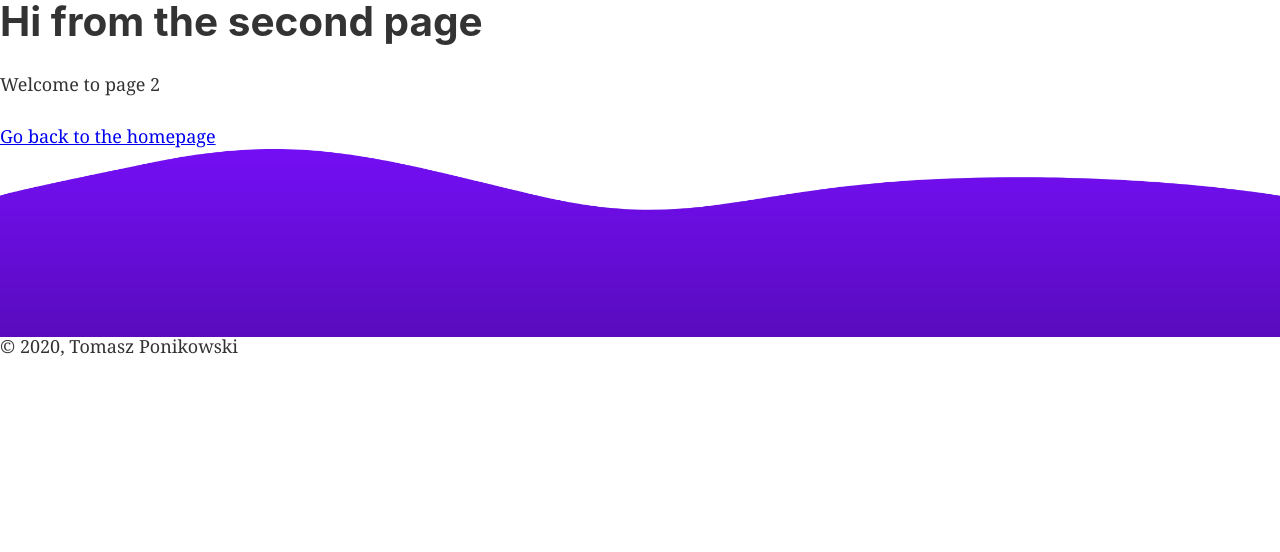
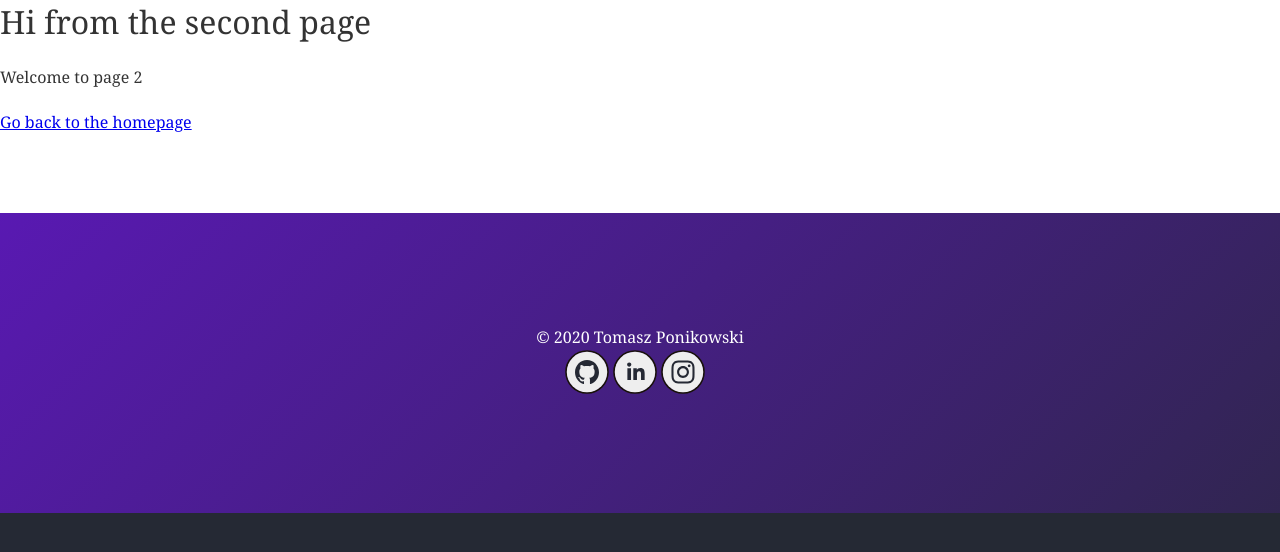
Before and after one commit to tomdrakos/my-portfolio, a Gatsby site: page /page-2 in a window 1280 px wide. Built offline with nearby package versions, Linux system fonts and the light colour scheme; Gatsby itself is replaced by a stand-in of ours.

Commit message:
Improved typography and footer

```diff
--- a/src/components/layout.css
+++ b/src/components/layout.css
@@ -5,6 +5,9 @@ html {
   font-family: sans-serif;
   -ms-text-size-adjust: 100%;
   -webkit-text-size-adjust: 100%;
+  background-color: #252934;
+  /* font: 112.5%/1.45em georgia, serif; */
+
 }
 body {
   margin: 0;
@@ -190,7 +193,7 @@ textarea {
   font: inherit;
 }
 html {
-  font: 112.5%/1.45em georgia, serif;
+  /* font: 112.5%/1.45em georgia, serif; */
   box-sizing: border-box;
   overflow-y: scroll;
 }
@@ -235,12 +238,13 @@ h1 {
   padding-top: 0;
   margin-bottom: 1.45rem;
   color: inherit;
-  font-family: -apple-system, BlinkMacSystemFont, Segoe UI, Roboto, Oxygen,
-    Ubuntu, Cantarell, Fira Sans, Droid Sans, Helvetica Neue, sans-serif;
-  font-weight: bold;
+  /* font-family: -apple-system, BlinkMacSystemFont, Segoe UI, Roboto, Oxygen,
+    Ubuntu, Cantarell, Fira Sans, Droid Sans, Helvetica Neue, sans-serif; */
+  /* font-weight: bold; */
   text-rendering: optimizeLegibility;
-  font-size: 2.25rem;
-  line-height: 1.1;
+  font-weight: 100;
+  /* font-size: 2.25rem; */
+  /* line-height: 1.1; */
 }
 h2 {
   margin-left: 0;
@@ -652,12 +656,42 @@ html, body {
 
 .loading-screen > .logo {
   max-width: 10% !important;
+  z-index: 999999 !important;
 
 }
 
 @media only screen and (max-width : 900px) {
   .loading-screen > .logo {
     max-width: 35% !important;
+  }
+}
+
+@media only screen and (max-width : 900px) {
+
+}
+
+.footer-background {
+  background: linear-gradient(-45deg, #252934, #7510F7);
+  background-size: 200% 200%;
+  animation: gradient 7s ease infinite;
+  height: 300px;
+  position: relative;
+  display: flex;
+  flex-direction: column;
+  justify-content: center;
+  align-items: center;
+}
+
+
+@keyframes gradient {
+  0% {
+    background-position: 0% 50%;
+  }
+  50% {
+    background-position: 100% 50%;
+  }
+  100% {
+    background-position: 0% 50%;
   }
 }
 
@@ -703,34 +737,9 @@ html, body {
     -moz-animation-delay: 0.3s;
     -ms-animation-delay: 0.3s;
     animation-delay: 0.3s;
-  /* transform-origin: 50% 49.2%; */
 }
 
-/* @-ms-keyframes spin {
-    from { -ms-transform: rotate(0deg); }
-    to { -ms-transform: rotate(2520deg); }
-}
-@-moz-keyframes spin {
-    from { -moz-transform: rotate(0deg); }
-    to { -moz-transform: rotate(2520deg); }
-}
-@-webkit-keyframes spin {
-    from { -webkit-transform: rotate(0deg); }
-    to { -webkit-transform: rotate(2520deg); }
-} */
 @keyframes spin {
-    /* from {
-        transform:rotate(0deg);
-    }
-    to {
-        transform:rotate(2520deg);
-    } */
-
-     /* 0% { transform:rotate(0deg); }
-    30% { transform:rotate(45deg); }
-    68% { transform:rotate(-45deg); }
-    100% { transform:rotate(0deg); } */
-
     0% { transform:scale(1); }
     50% { transform:scale(0.6); }
     100% { transform:scale(1); }
@@ -746,3 +755,11 @@ html, body {
     from {opacity: 1;}
     to {opacity: 0;}
 }
+
+main {
+  background-color: white;
+}
+
+footer {
+  margin-top: 0px !important;
+}
--- a/src/components/layout.js
+++ b/src/components/layout.js
@@ -11,7 +11,7 @@ import { useStaticQuery, graphql } from "gatsby"
 
 import Header from "./header"
 import "./layout.css"
-import PathBcg from "../images/path_bcg4.png"
+import PathBcg from "../images/Path 23.png"
 import WavesSvg from "../images/waves.svg"
 
 import { FontAwesomeIcon } from "@fortawesome/react-fontawesome"
@@ -19,6 +19,8 @@ import { library } from "@fortawesome/fontawesome-svg-core"
 import { fab, faTwitter } from "@fortawesome/free-brands-svg-icons"
 
 import Avatar from "../images/face_avatar2.png"
+
+import SocialIcons from "./start-page/social-icons"
 
 
 library.add(faTwitter)
@@ -48,7 +50,6 @@ const Layout = ({ children }) => {
     <>
       {/* <Header siteTitle={data.site.siteMetadata.title} /> */}
 
-
       {isLoading && (
         <div className="loading-screen">
            <a className="logo spinit" href="/">
@@ -57,18 +58,28 @@ const Layout = ({ children }) => {
         </div>
       )}
 
+      <main style={{display: isLoading ? 'none' : 'block'}}>{children}</main>
+      <div class="footer" style={{display: isLoading ? 'none' : 'block'}}>
+        <div style={{paddingBottom: '80px', backgroundColor: 'white'}}></div>
+          <div  className="footer-background">
+            <span style={{color: 'white'}}>© {new Date().getFullYear()} Tomasz Ponikowski</span>
+            <span><SocialIcons /></span>
+        </div>
+      </div>
 
-      {!isLoading && (
-        <main>{children}</main>
-      )}
-
-      {!isLoading && (
-        <footer>
-        <img src={PathBcg} alt="Path" style={{marginBottom: -10}}></img>
-          © {new Date().getFullYear()}, Tomasz Ponikowski
-          {` `}
-        </footer>
-      )}
+      {/* <div style={{position: 'relative'}}>
+      <div style={{position: 'absolute', top: '50%', left: '50%', color: 'white'}}>© {new Date().getFullYear()}
+          <span style={{color: 'white'}}> Tomasz Ponikowski</span>
+          <SocialIcons />
+        </div>
+        <img src={PathBcg} alt="Path" style={{marginBottom: -10, backgroundColor: 'white', maxWidth: '400%'}}></img>
+      </div>
+       */}
+      {/* <footer style={{display: isLoading ? 'none' : 'block'}}>
+      <img src={PathBcg} alt="Path" style={{marginBottom: -10, backgroundColor: 'white'}}></img>
+        © {new Date().getFullYear()}, Tomasz Ponikowski
+        {` `}
+      </footer> */}
     </>
   )
 }
--- a/src/components/start-page/start-page.js
+++ b/src/components/start-page/start-page.js
@@ -176,7 +176,9 @@ const StartPage = () => {
 
         <div className="container column">
           <div className="item">
-            <span style={{ color: `#7510F7` }}>Cześć, co u Ciebie? </span>
+          <h1><span style={{ color: `#7510F7`}}>Cześć, co u Ciebie? </span></h1>
+          {/* <span style={{ color: `#7510F7`}}>Cześć, co u Ciebie? </span> */}
+
           </div>
           <div className="item">
             <div className="animated-text">Miło mi, że tutaj zajrzałeś.</div>
@@ -199,6 +201,8 @@ const StartPage = () => {
           </div>
         </div>
       </div>
+
+      {/* <div className="spacer"></div> */}
       <Element name="scroll-to-pinfo" className="element">
         <div className="container content-center violet-main-background">
           <section id="pinfo" className="flex section">
--- a/src/components/start-page/start-page.scss
+++ b/src/components/start-page/start-page.scss
@@ -13,11 +13,24 @@ $screen-max-900p: "only screen and (max-width : 900px)";
 }
 
 body {
-  // padding-top: 100px;
   text-align: center;
-  // background: #F1F1F2;
-  font-family: 'Bangers', sans-serif;
+  font-family: 'Bangers', sans-serif !important;
+  -webkit-font-smoothing: antialiased;
+  -moz-osx-font-smoothing: grayscale;
 }
+
+// body {
+//   font-size: calc(14px + (26 - 14) * ((100vw - 300px) / (1600 - 300)));
+// }
+
+#preload {
+  display: none;
+}
+
+// h1 {
+//   font-family: 'Bangers', sans-serif !important;
+// }
+
 
 .main-button {
   border: 2px solid #fff;
@@ -132,10 +145,12 @@ body {
   white-space: nowrap;
   overflow: hidden;
   // font-family: 'Open Sans', sans-serif;
-  font-size: 35px;
+  font-size: 2em;
+  // font-size: 3.5vh;
   color: rgba(255,255,255,.70);
   margin: 0 auto;
-  height: 35px;
+  height: 1em;
+  // height: 3.6vh;
 }
 
 /* Animation */
@@ -148,7 +163,7 @@ body {
 
 @keyframes animated-text{
   from{width: 0;}
-  to{width: 435px;}
+  to{width: 760px;}
 }
 
 /* cursor animations */
@@ -295,49 +310,7 @@ body {
   background-color: #cccccc;
 }
 
-// body {
-// 	background: linear-gradient(-45deg, #ee7752, #e73c7e, #23a6d5, #23d5ab);
-// 	background-size: 400% 400%;
-// 	animation: gradient 15s ease infinite;
-// }
 
-// @keyframes gradient {
-// 	0% {
-// 		background-position: 0% 50%;
-// 	}
-// 	50% {
-// 		background-position: 100% 50%;
-// 	}
-// 	100% {
-// 		background-position: 0% 50%;
-// 	}
-// }
-
-// sdffdsffffffffffffffffffffffffffffffffffffffffffffffff
-// sfdsfsfsdfdsfsdfsfsd
-// sdffdsffffffffffffffffffffffffffffffffffffffffffffffff
-// sfdsfsfsdfdsfsdfsfsd
-// sdffdsffffffffffffffffffffffffffffffffffffffffffffffff
-// sfdsfsfsdfdsfsdfsfsd
-// sdffdsffffffffffffffffffffffffffffffffffffffffffffffff
-// sfdsfsfsdfdsfsdfsfsd
-// sdffdsffffffffffffffffffffffffffffffffffffffffffffffff
-// sfdsfsfsdfdsfsdfsfsd
-// sdffdsffffffffffffffffffffffffffffffffffffffffffffffff
-// sfdsfsfsdfdsfsdfsfsd
-// sdffdsffffffffffffffffffffffffffffffffffffffffffffffff
-// sfdsfsfsdfdsfsdfsfsd
-
-
-
-body {
-  -webkit-font-smoothing: antialiased;
-  -moz-osx-font-smoothing: grayscale;
-}
-
-#preload {
-  display: none;
-}
 
 
 
@@ -346,7 +319,7 @@ body {
   box-sizing: inherit;
   cursor: pointer;
   display: inline-block;
-  font-size: 13pt;
+  font-size: 26pt;
   padding: 10px 20px;
   transition: all 0.5s;
 }
@@ -375,9 +348,7 @@ footer {
   color: white;
   margin-top: 5em;
 }
-  .button {
-    font-size: 16pt;
-  }
+
 
 ////////////////////////////FOOTER WAVE//////////////////////////////////
   .ocean {
@@ -430,6 +401,18 @@ footer {
   max-width: 40%;
 }
 
+.page-title {
+  font-size: 50px
+}
+
+.page-subtitle {
+
+}
+
+h1 {
+  font-size: 2.25em;
+}
+
 @media #{$screen-max-1440p} {
   .violet-main-background {
     max-width: 95%;
@@ -438,9 +421,28 @@ footer {
   .logo {
     max-width: 8%;
   }
+  h1 {
+    font-size: 1.5em;
+  }
+  .animated-text {
+    font-size: 1.25em;
+  }
+
+  @keyframes animated-text{
+    from{width: 0;}
+    to{width: 460px;}
+  }
+
+  .button {
+    font-size: 20pt;
+  }
 }
 
 @media #{$screen-max-900p} {
+
+  .button {
+    font-size: 18pt;
+  }
 
   .second-logo {
     max-width: 20%;
@@ -513,16 +515,30 @@ footer {
 
   .my-content {
     font-size: 25px;
+    // position: absolute;
+    // left: 0;
+    // top: 0;
+    // width: 100%;
+    // height: 100%;
   }
 
+
+
+.spacer {
+  height: 110px;
+  background-color: transparent;
+  margin-bottom: 50px;
+}
+
+
   .animated-text {
-    font-size: 20px;
+    font-size: 25px;
     height: 25px;
   }
 
   @keyframes animated-text{
     from{width: 0;}
-    to{width: 280px;}
+    to{width: 260px;}
   }
 
   .logo {
@@ -563,3 +579,54 @@ footer {
   }
 
 }
+
+
+/* Start of example */
+
+// @function strip-unit($value) {
+//   @return $value / ($value * 0 + 1);
+// }
+
+// @mixin fluid-type($min-vw, $max-vw, $min-font-size, $max-font-size) {
+//   $u1: unit($min-vw);
+//   $u2: unit($max-vw);
+//   $u3: unit($min-font-size);
+//   $u4: unit($max-font-size);
+
+//   @if $u1 == $u2 and $u1 == $u3 and $u1 == $u4 {
+//     & {
+//       font-size: $min-font-size;
+//       @media screen and (min-width: $min-vw) {
+//         font-size: calc(#{$min-font-size} + #{strip-unit($max-font-size - $min-font-size)} * ((100vw - #{$min-vw}) / #{strip-unit($max-vw - $min-vw)}));
+//       }
+//       // @media screen and (min-width: $max-vw) {
+//       //   font-size: $max-font-size;
+//       // }
+//     }
+//   }
+// }
+
+// $min_width: 320px;
+// $max_width: 1800px;
+// $min_font: 16px;
+// $max_font: 24px;
+
+// $mod_1: 1.2; // mobile
+// $mod_2: 1.5; // desktop
+
+// html {
+//   @include fluid-type($min_width, $max_width, $min_font, $max_font);
+// }
+
+// body {
+//   padding: 2% 5%;
+//  // font-family: Georgia, serif;
+//   line-height: 1.4;
+// }
+
+// h1 {
+//   font-weight: normal;
+//   max-width: 10em;
+//   font-size: $mod_1*$mod_1*$mod_1*$mod_1 *10rem;
+//   @include fluid-type($min_width, $max_width, $mod_1*$mod_1*$mod_1 *$min_font, $mod_2*$mod_2*$mod_2 *$min_font);
+// }
```
Also changed, not shown: src/images/Path 23.png (added), src/images/Path 23@2x.png (added), src/images/Path_22@2x.png (added).
